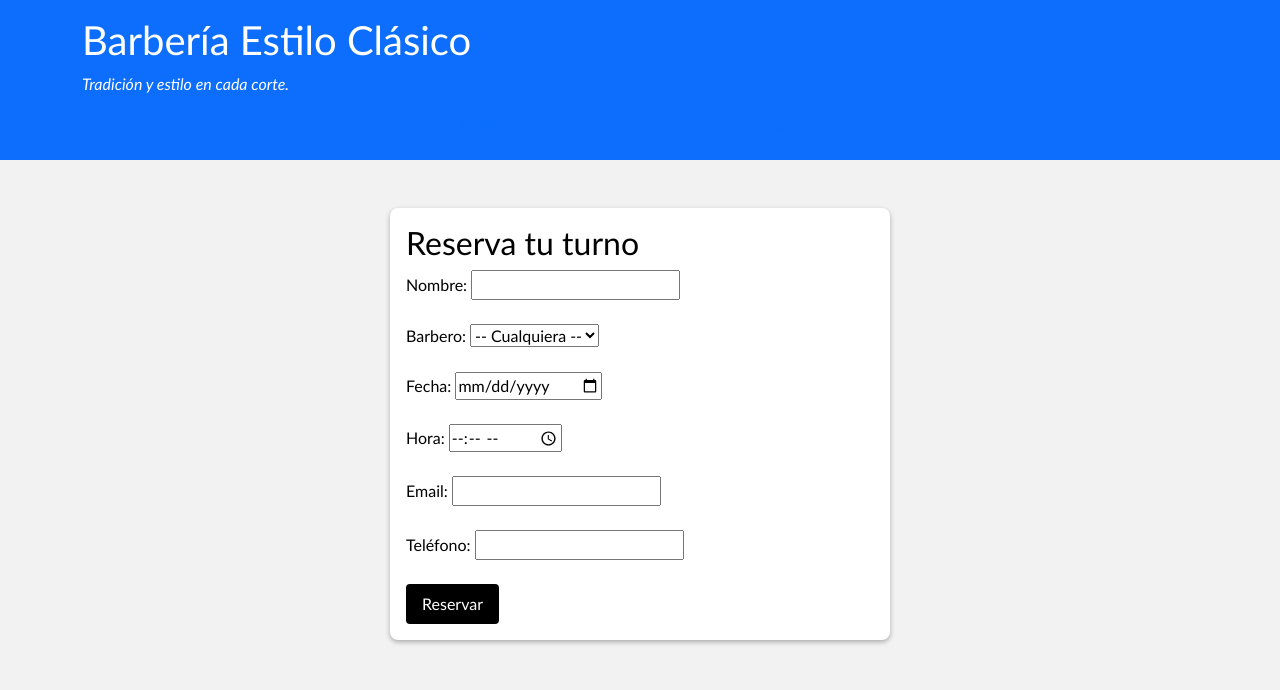
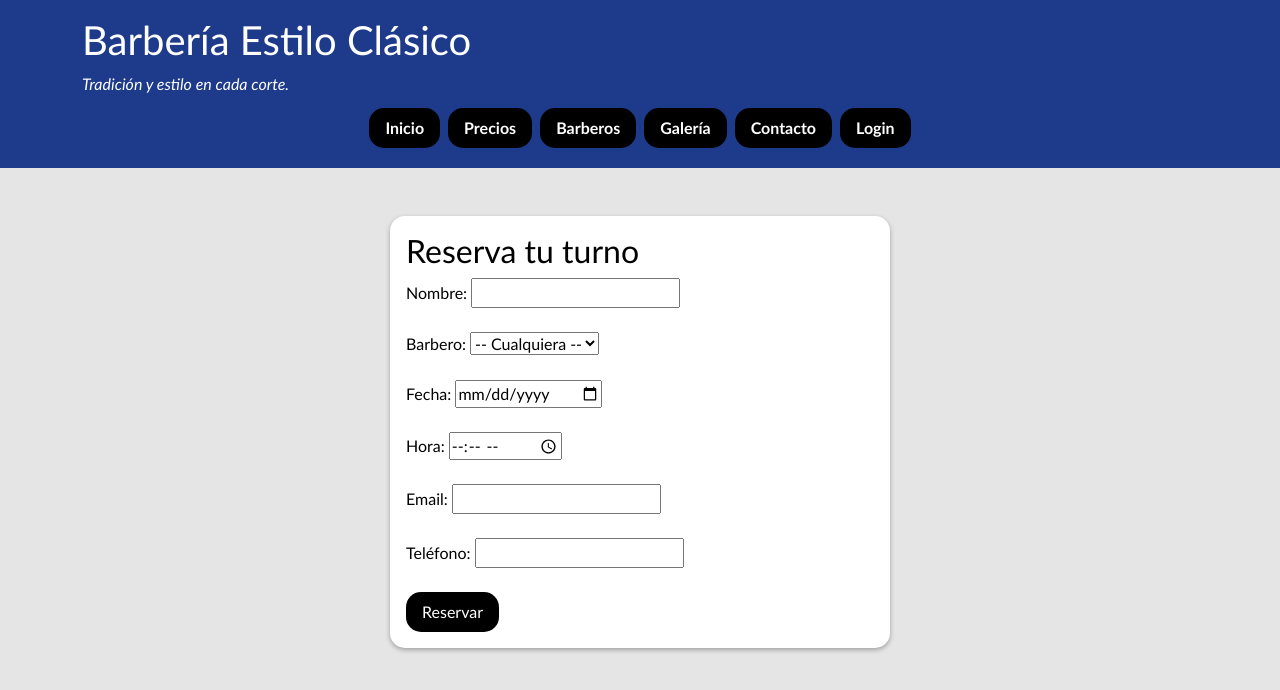
Before and after one commit to sarmandpilon/Obligatorio-TIS-07.2025-Barberia, a plain HTML site: page web/reserve.html in a window 1280 px wide. Drawn offline with Linux system fonts and the light colour scheme.

Commit message:
Ajuste en colores

```diff
--- a/web/css/style.css
+++ b/web/css/style.css
@@ -2,12 +2,12 @@ body {
     font-family: "Trebuchet MS", Arial, sans-serif;
     margin: 0;
     padding: 0;
-    background: #f2f2f2; /* gray background */
-    color: #000; /* black text */
+    background: #e5e5e5;
+    color: #000;
 }
 
 header {
-    background: #0d6efd; /* blue header */
+    background: #1e3a8a;
     color: #ffffff;
     padding: 1.5em 1em;
 }
@@ -17,30 +17,33 @@ header {
     font-style: italic;
 }
 
-header nav a {
-    margin-right: 0.5em;
-    color: #fff;
+
+header .nav-link {
+    background-color: #000;
+    color: #fff !important;
+    border: none;
+    padding: 0.5em 1em;
+    border-radius: 15px;
+    cursor: pointer;
     text-decoration: none;
     font-weight: bold;
-    background-color: #000;
-    padding: 0.5em 1em;
-    border-radius: 6px;
+    margin: 0.25em;
     display: inline-block;
 }
 
-header nav a:hover {
+header .nav-link:hover {
+    background-color: #333;
+    color: #fff !important;
     text-decoration: none;
-    background-color: #333;
 }
 
 main {
     padding: 1.5em;
-
 }
 
 section {
-    background-color: #ffffff; /* white section on gray body */
-    border-radius: 8px;
+    background-color: #ffffff;
+    border-radius: 15px;
     padding: 1em;
     box-shadow: 0 2px 5px rgba(0, 0, 0, 0.3);
     max-width: 500px;
@@ -48,25 +51,25 @@ section {
 }
 
 button {
-    background-color: #000; /* black buttons */
+    background-color: #000;
     border: none;
     color: #fff;
     padding: 0.5em 1em;
-    border-radius: 4px;
+    border-radius: 15px;
     cursor: pointer;
 }
 
 button:hover {
-    background-color: #333; /* dark gray on hover */
+    background-color: #333;
+}
+
+#confirmation {
+    margin-top: 1em;
+    color: #1e3a8a;
 }
 
 .hidden {
     display: none;
-}
-
-#confirmation {
-    margin-top: 1em;
-    color: #0d6efd; /* blue text for confirmation */
 }
 
 table {
```
